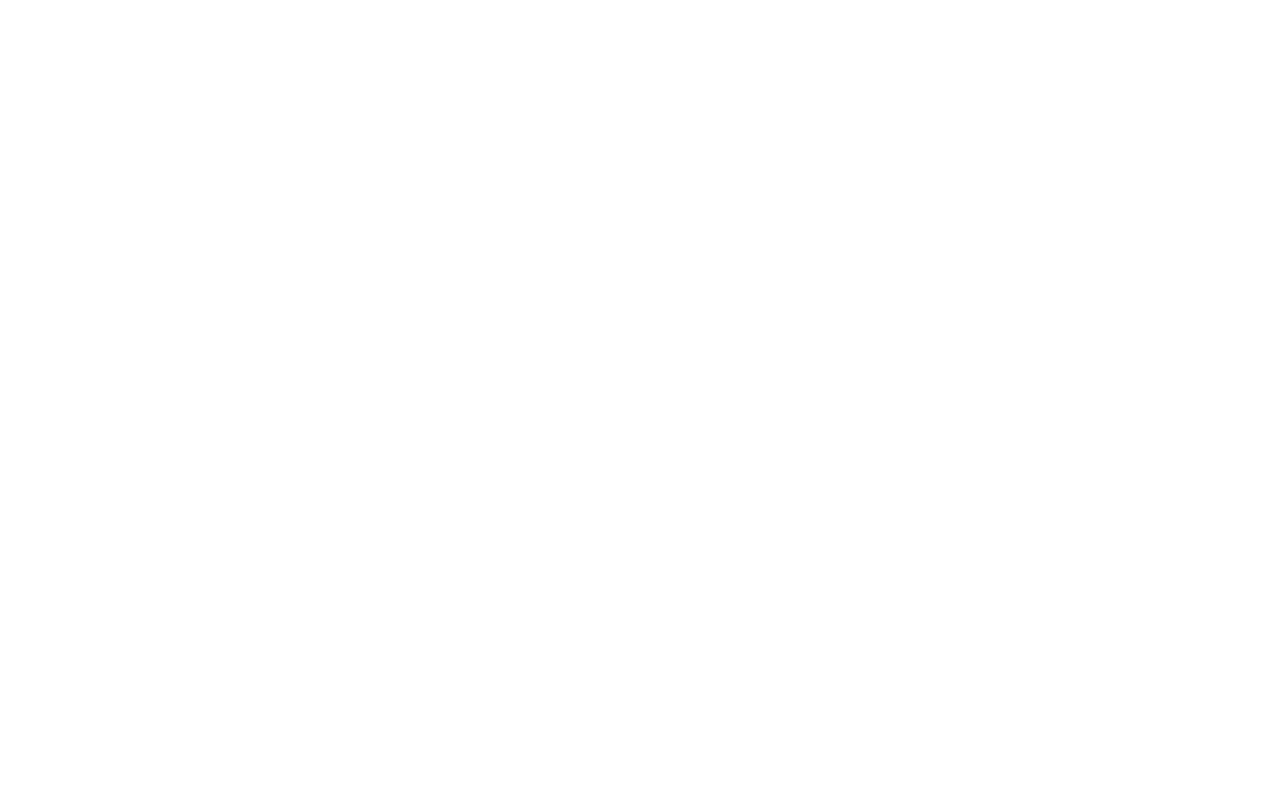
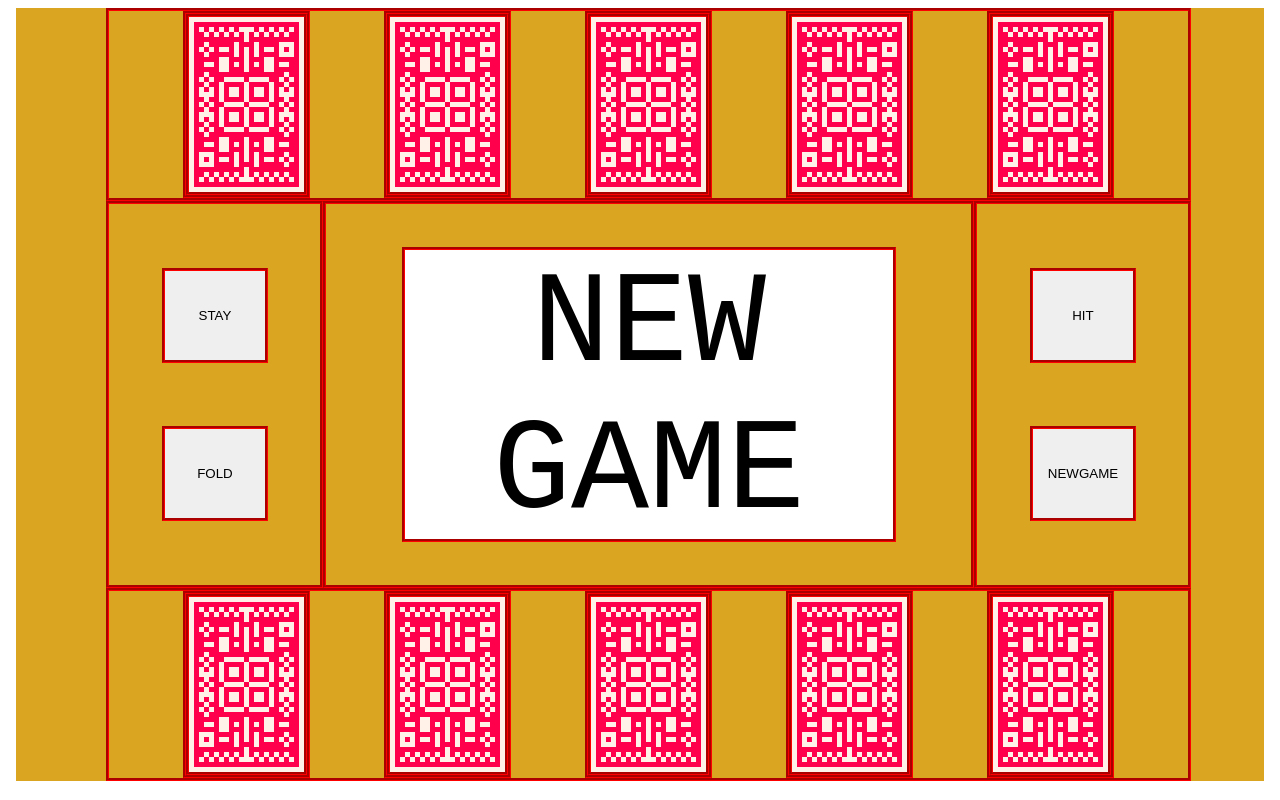
Before and after one commit to redlink2/redlink2.com, a Nuxt app: page /blackjack in a window 1280 px wide. Before the commit this address had no page. Built offline with nearby package versions, Linux system fonts and the light colour scheme.

Commit message:
Added blackjack.vue.
-soon to replace game.vue
-difference is in pCard1 now using flipper function (which is still incomplete.)

```diff
--- /dev/null
+++ b/pages/blackjack.vue
@@ -0,0 +1,314 @@
+<template>
+<body>
+    <div>
+        <div class="container">
+            <div class="opHand">
+                <div class="oCard1" v-if="dealt">
+                    <img :src="require(`~/assets/cards/${opHand[0]}.png`)" />
+                </div>
+                <div class="oCard1" v-else>
+                    <img :src="require(`~/assets/cards/flipped/0.png`)" />
+                </div>
+                <div class="oCard2" v-if="dealt">
+                    <img :src="require(`~/assets/cards/${opHand[1]}.png`)" />
+                </div>
+                <div class="oCard1" v-else>
+                    <img :src="require(`~/assets/cards/flipped/0.png`)" />
+                </div>
+                <div class="oCard3" v-if="dealt">
+                    <img :src="require(`~/assets/cards/${opHand[2]}.png`)" />
+                </div>
+                <div class="oCard1" v-else>
+                    <img :src="require(`~/assets/cards/flipped/0.png`)" />
+                </div>
+                <div class="oCard4" v-if="dealt">
+                    <img :src="require(`~/assets/cards/${opHand[3]}.png`)" />
+                </div>
+                <div class="oCard1" v-else>
+                    <img :src="require(`~/assets/cards/flipped/0.png`)" />
+                </div>
+                <div class="oCard5" v-if="dealt">
+                    <img :src="require(`~/assets/cards/${opHand[4]}.png`)" />
+                </div>
+                <div class="oCard1" v-else>
+                    <img :src="require(`~/assets/cards/flipped/0.png`)" />
+                </div>
+            </div>
+            <div class="btns1">
+                <button v-on:click="stay" class="btns">STAY</button>
+                <button v-on:click="fold" class="btns">FOLD</button>
+            </div>
+            <div class="dealer">
+                <textarea name="DEALER" id="dealerText" cols="10" rows="2" readonly></textarea>
+            </div>
+            <div class="btns2">
+                <button v-on:click="deal" class="btns">HIT</button>
+                <button v-on:click="newGame" class="btns">NEWGAME</button>
+            </div>
+            <div class="playerHand">
+                <div class="pCard1" v-if="card6" v-on:click="flipper(6)">
+                    <img :src="require(`~/assets/cards/${pHand[0]}.png`)" />
+                </div>
+                <div class="pCard1" v-else>
+                    <img :src="require(`~/assets/cards/flipped/0.png`)" />
+                </div>
+                <div class="pCard2" v-if="card7">
+                    <img :src="require(`~/assets/cards/${pHand[1]}.png`)" />
+                </div>
+                <div class="pCard1" v-else>
+                    <img :src="require(`~/assets/cards/flipped/0.png`)" />
+                </div>
+                <div class="pCard3" v-if="card8">
+                    <img :src="require(`~/assets/cards/${pHand[2]}.png`)" />
+                </div>
+                <div class="pCard1" v-else>
+                    <img :src="require(`~/assets/cards/flipped/0.png`)" />
+                </div>
+                <div class="pCard4" v-if="card9">
+                    <img :src="require(`~/assets/cards/${pHand[3]}.png`)" />
+                </div>
+                <div class="pCard1" v-else>
+                    <img :src="require(`~/assets/cards/flipped/0.png`)" />
+                </div>
+                <div class="pCard5" v-if="card10">
+                    <img :src="require(`~/assets/cards/${pHand[4]}.png`)" />
+                </div>
+                <div class="pCard1" v-else>
+                    <img :src="require(`~/assets/cards/flipped/0.png`)" />
+                </div>
+            </div>
+        </div>
+    </div>
+</body>
+</template>
+<script>
+export default {
+    mounted() {
+        this.newGame()
+    },
+    methods: {
+        // game ideas:
+        //  cards are rolled once at newgame and then left flipped,
+        //  when clicked on they will flip over to their predetermined value
+        //  maybe loser gets to pick oppponents first card
+        //  goal is 23 not 21
+        //  ace = 8 only
+        //  only two buttons instead of four
+        //  cute animations of my ogre guy holding a deck/hand of cards and reacting to plays
+        //  REMOVE CARD FROM DECK AFTER ITS PUSHED
+        hide() {
+            // flip cards
+            this.dealt = false
+        },
+        newGame() {
+            // flip cards
+            this.hide()
+            // create deck
+            this.mkDeck()
+            // output message to dealer
+            let dealText = document.getElementById("dealerText")
+            this.message = "NEW GAME"
+            dealText.innerHTML = this.message
+        },
+        roll(arg) {
+            //simple rng roll
+            let rng = Math.floor(Math.random() * arg)
+            return rng
+        },
+        flipper(num) {
+            let card = num
+            this.card
+        },
+        mkDeck() {
+            //init myDeck, suits, and ranks
+            this.myDeck = []
+            const suits = ["spade", "heart", "club", "diamond"]
+            const ranks = [1, 2, 3, 4, 5, 6, 7, 8, 9, 10, 11, 12, 13]
+            let selCard = String
+            let selSuit = String
+            let selRank = 0
+            //put deck together
+            for (let s = 0; s < this.suits.length; s++) {
+                selSuit = suits[s]
+                for (let r = 0; r < this.ranks.length; r++) {
+                    selRank = ranks[r]
+                    selCard = [selSuit, selRank]
+                    this.myDeck.push(selCard)
+                }
+            }
+        },
+        deal() {
+            this.playerDeal()
+            this.opDeal()
+            // display hand
+            this.dealt = true
+            // output message to dealer
+            let dealText = document.getElementById("dealerText")
+            this.message = "YOU HIT"
+            dealText.innerHTML = this.message
+        },
+        // idea: track an compare all 10 rolls to prevent duplicates?
+        playerDeal() {
+            this.pHand = []
+            // deal all of players hand
+            let deck = this.myDeck.length
+            if (deck >= 10) {
+                for (let c = 0; c < 5; c++) {
+                    let pCard = this.roll(this.myDeck.length)
+                    let selCard = this.myDeck[pCard]
+                    let pushr = selCard[0] + "/" + selCard[1]
+                    this.pHand.push(pushr)
+                    this.myDeck.splice(pCard, 1)
+                }
+            } else {
+                this.mkDeck()
+                this.playerDeal()
+            }
+        },
+        opDeal() {
+            this.opHand = []
+            // deal all of ops hand
+            for (let c = 0; c < 5; c++) {
+                let opCard = this.roll(this.myDeck.length)
+                let selCard = this.myDeck[opCard]
+                let pushr = selCard[0] + "/" + selCard[1]
+                this.opHand.push(pushr)
+            }
+        },
+        stay() {
+            this.hide()
+            // output message to dealer
+            let dealText = document.getElementById("dealerText")
+            this.message = "YOU STAY"
+            dealText.innerHTML = this.message
+        },
+        fold() {
+            this.hide()
+            // output message to dealer
+            let dealText = document.getElementById("dealerText")
+            this.message = "YOU FOLD"
+            dealText.innerHTML = this.message
+        }
+    },
+    data() {
+        return {
+            ranks: ["1", "2", "3", "4", "5", "6", "7", "8", "9", "10", "11", "12", "13"],
+            suits: ['spade', 'heart', 'club', 'diamond'],
+            myDeck: Array,
+            cards: ["heart8"],
+            pHand: Array,
+            opHand: Array,
+            message: String,
+            dealt: false,
+            // card1: false,
+            // card2: false,
+            // card3: false,
+            // card4: false,
+            // card5: false,
+            // card6: false,
+            // card7: false,
+            // card8: false,
+            // card9: false,
+            // card10: false,
+            // dealtr: [
+            //     [1, false],
+            //     [2, false],
+            //     [3, false],
+            //     [4, false],
+            //     [5, false],
+            //     [6, false],
+            //     [7, false],
+            //     [8, false],
+            //     [9, false],
+            //     [10, false]
+            // ],
+        }
+    },
+}
+</script>
+<style scoped>
+body {
+    background-color: goldenrod;
+}
+.container {
+    height: 96.6vh;
+    width: 98.9vw;
+    display: grid;
+    grid-template-columns: 0.5fr 1.2fr 1.2fr 1.2fr 1.2fr 1.2fr 0.5fr;
+    grid-template-rows: 1fr 1fr 1fr 1fr;
+    gap: 0px 0px;
+    grid-auto-flow: row;
+}
+.container * {
+    display: flex;
+    justify-content: space-evenly;
+    align-items: center;
+    border: groove;
+    border-color: red;
+}
+.opHand {
+    grid-area: 1 / 2 / 2 / 7;
+}
+.playerHand {
+    grid-area: 4 / 2 / 5 / 7;
+}
+.btns {
+    height: 25%;
+    width: 50%;
+}
+.btns2 {
+    grid-area: 2 / 6 / 4 / 7;
+    display: flex;
+    flex-direction: column;
+    justify-content: space-evenly;
+}
+.btns1 {
+    grid-area: 2 / 2 / 4 / 3;
+    display: flex;
+    flex-direction: column;
+    justify-content: space-evenly;
+}
+.dealer {
+    grid-area: 2 / 3 / 4 / 6;
+}
+#dealerText {
+    display: block;
+    outline: none;
+    resize: none;
+    overflow: auto;
+    height: 75%;
+    width: 75%;
+    font-size: 1000%;
+    text-align: center;
+}
+.pCard1 {
+    grid-area: 4 / 2 / 5 / 3;
+}
+.pCard2 {
+    grid-area: 4 / 3 / 5 / 4;
+}
+.pCard3 {
+    grid-area: 4 / 4 / 5 / 5;
+}
+.pCard4 {
+    grid-area: 4 / 5 / 5 / 6;
+}
+.pCard5 {
+    grid-area: 4 / 6 / 5 / 7;
+}
+.oCard1 {
+    grid-area: 1 / 2 / 2 / 3;
+}
+.oCard2 {
+    grid-area: 1 / 3 / 2 / 4;
+}
+.oCard3 {
+    grid-area: 1 / 4 / 2 / 5;
+}
+.oCard4 {
+    grid-area: 1 / 5 / 2 / 6;
+}
+.oCard5 {
+    grid-area: 1 / 6 / 2 / 7;
+}
+</style>
```
